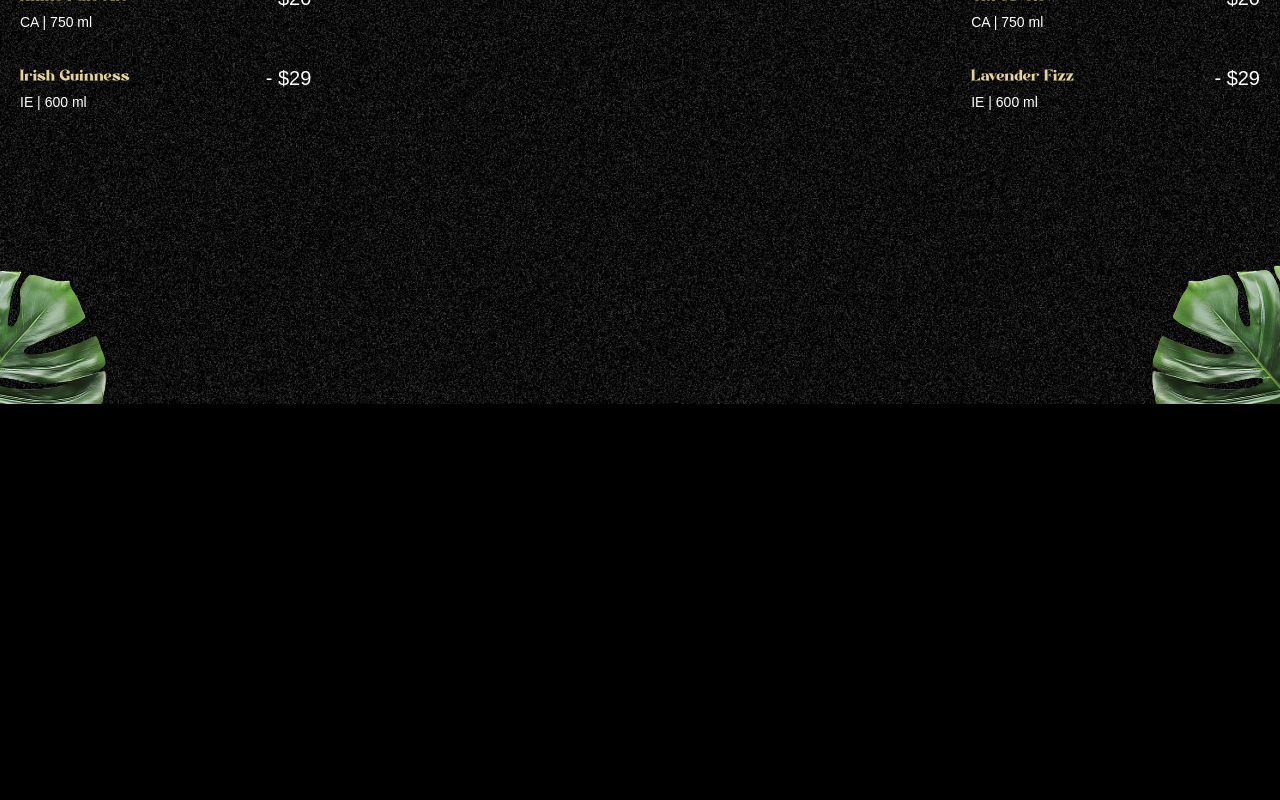
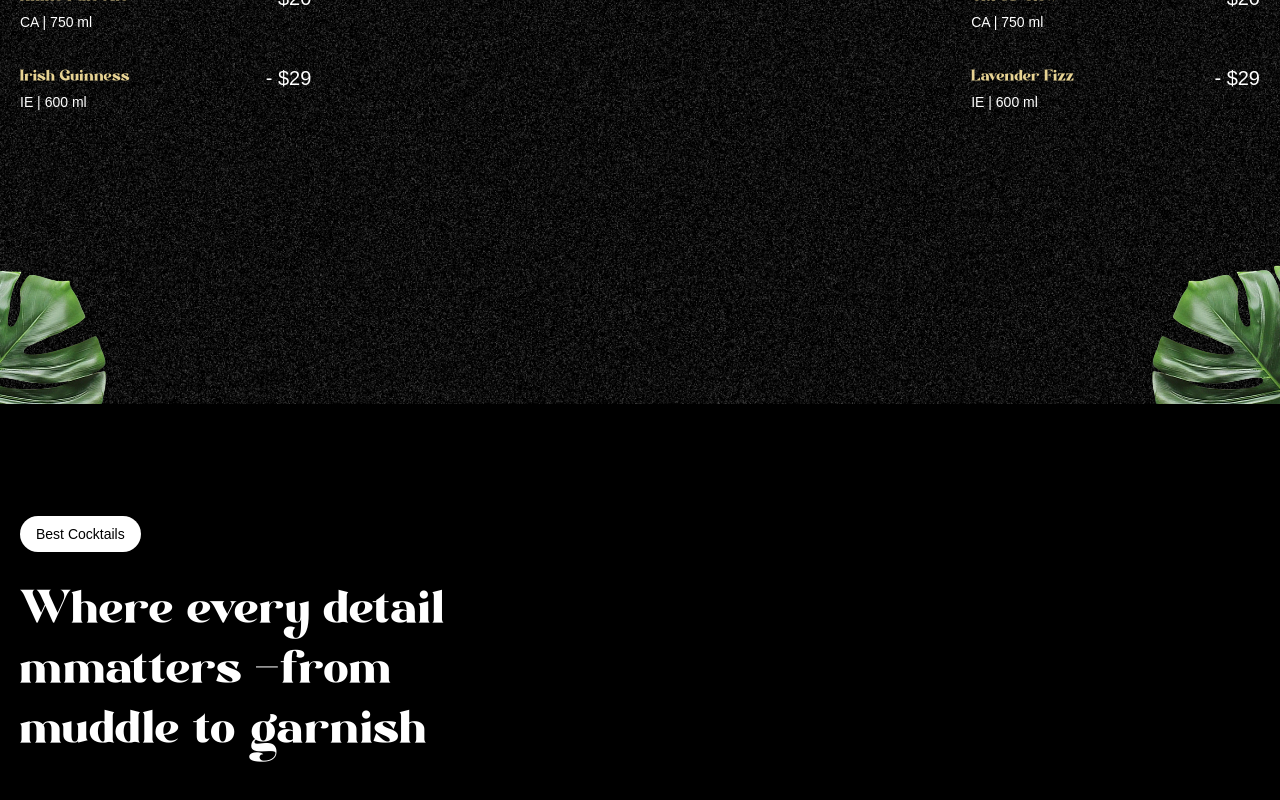
Before and after one commit to arthurcanz/gsap_cocktails, a React (Vite) app: page / in a window 1280 px wide. Shown: the part 1196-1996 px from the top of the page. Before the commit the page ends 1600 px from the top, so only its background shows below. Built offline with nearby package versions, Linux system fonts and the light colour scheme; a web font is replaced by a local one.

Commit message:
Implement cocktails section

```diff
--- a/src/App.jsx
+++ b/src/App.jsx
@@ -5,6 +5,7 @@ import { ScrollTrigger, SplitText } from 'gsap/all';
 import Navbar from './components/Navbar.jsx'
 import Hero from './components/Hero.jsx'
 import Cocktails from './components/Cocktails.jsx'
+import About from './components/About.jsx'
 
 gsap.registerPlugin(ScrollTrigger, SplitText);
 
@@ -14,6 +15,7 @@ const App = () => {
     <Navbar/>
     <Hero/>
     <Cocktails/>
+    <About />
 </main>
   )
 }
--- /dev/null
+++ b/src/components/About.jsx
@@ -0,0 +1,25 @@
+import React from 'react'
+
+const About = () => {
+  return (
+    <div id='about'>
+        <div className='mb-16 md:px-0 px-5'>
+            <div className='content'>
+                <div className='md:col-span-8'>
+                    <p className='badge'>Best Cocktails</p>
+                    <h2>Where every detail mmatters <span className='text-white'>-</span>
+                        from muddle to garnish
+                    </h2>
+                </div>
+                <div className='sub-content'>
+                    <p>
+
+                    </p>
+                </div>
+            </div>
+        </div>
+    </div>
+  )
+}
+
+export default About
```
